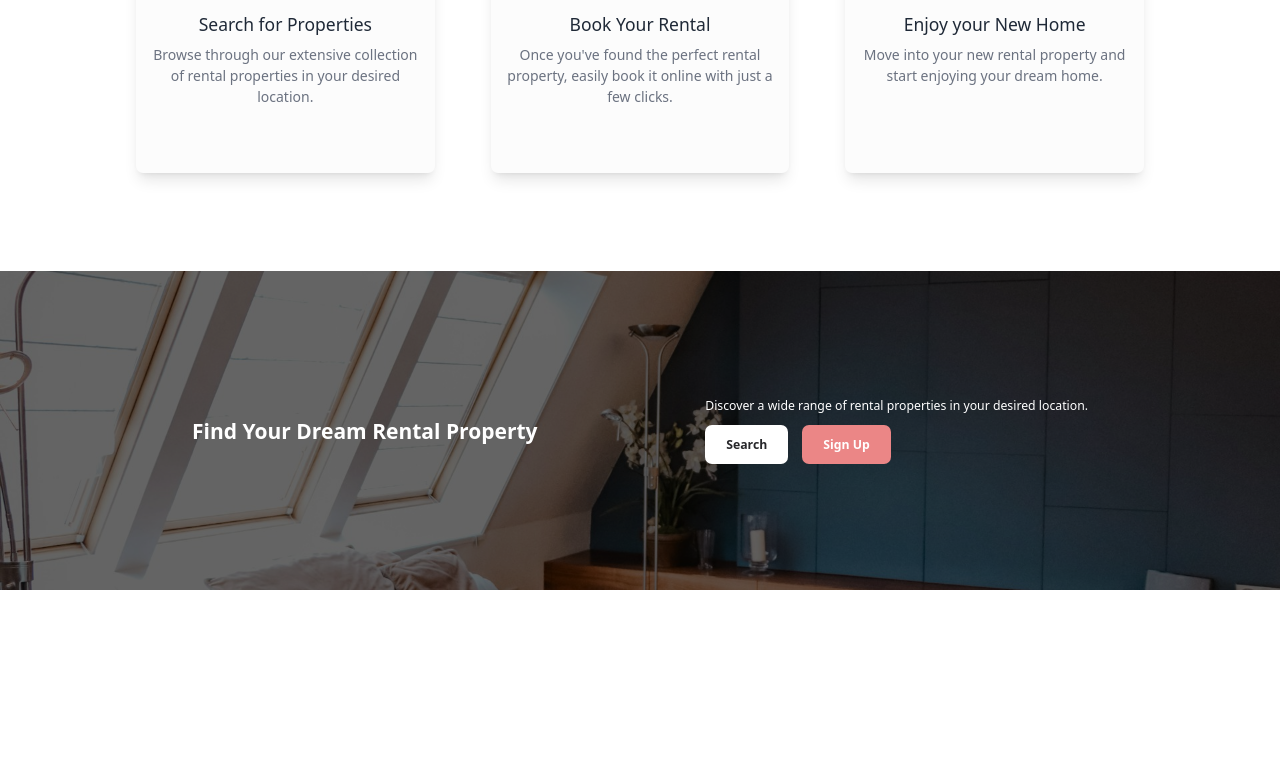
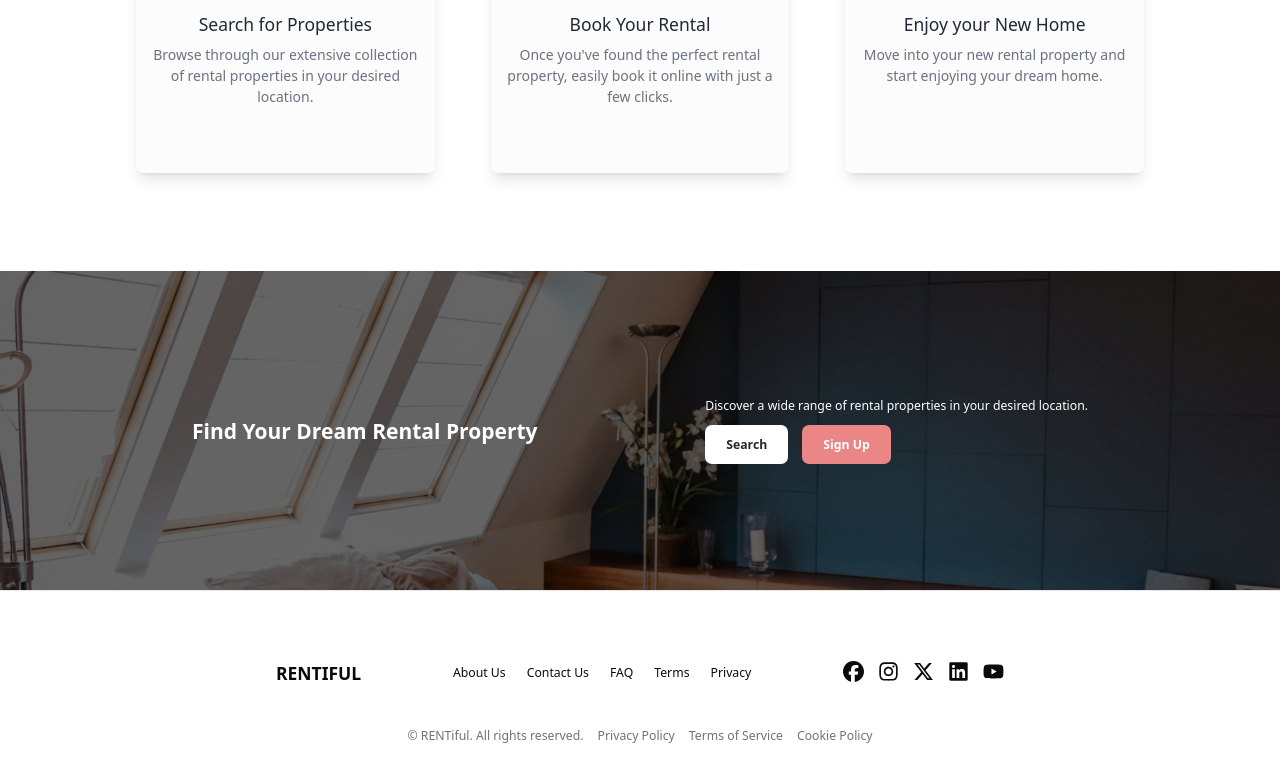
Before and after one commit to Rotaralexc/FullStack-RealEstateApp-AWS, a Next.js app in the folder client/: page /landing in a window 1280 px wide. Shown: the part 1781-2562 px from the top of the page. Before the commit the page ends 2371 px from the top, so only its background shows below. Built offline with nearby package versions, Linux system fonts and the light colour scheme; no server answers.

Commit message:
Implement Footer Section

```diff
--- /dev/null
+++ b/client/src/app/(nondashboard)/landing/FooterSection.tsx
@@ -0,0 +1,82 @@
+import Link from "next/link";
+import React from "react";
+import { FontAwesomeIcon } from "@fortawesome/react-fontawesome";
+import {
+  faFacebook,
+  faInstagram,
+  faXTwitter,
+  faLinkedin,
+  faYoutube,
+} from "@fortawesome/free-brands-svg-icons";
+
+const FooterSection = () => {
+  return (
+    <footer className="border-t border-gray-200 py-20">
+      <div className="max-w-4xl mx-auto px-6 sm:px-8">
+        <div className="flex flex-col md:flex-row justify-between items-center">
+          <div className="mb-4">
+            <Link href="/" className="text-xl font-bold" scroll={false}>
+              RENTIFUL
+            </Link>
+          </div>
+          <nav className="mb-4">
+            <ul className="flex space-x-6">
+              <li>
+                <Link href="/about">About Us</Link>
+              </li>
+              <li>
+                <Link href="/contact">Contact Us</Link>
+              </li>
+              <li>
+                <Link href="/faq">FAQ</Link>
+              </li>
+              <li>
+                <Link href="/terms">Terms</Link>
+              </li>
+              <li>
+                <Link href="/privacy">Privacy</Link>
+              </li>
+            </ul>
+          </nav>
+          <div className="flex space-x-4 mb-4">
+            <a
+              href="#"
+              aria-label="Facebook"
+              className="hover:text-primary-600"
+            >
+              <FontAwesomeIcon icon={faFacebook} className="h-6 w-6" />
+            </a>
+            <a
+              href="#"
+              aria-label="Instagram"
+              className="hover:text-primary-600"
+            >
+              <FontAwesomeIcon icon={faInstagram} className="h-6 w-6" />
+            </a>
+            <a href="#" aria-label="XTwitter" className="hover:text-primary-600">
+              <FontAwesomeIcon icon={faXTwitter} className="h-6 w-6" />
+            </a>
+            <a
+              href="#"
+              aria-label="Linkedin"
+              className="hover:text-primary-600"
+            >
+              <FontAwesomeIcon icon={faLinkedin} className="h-6 w-6" />
+            </a>
+            <a href="#" aria-label="Youtube" className="hover:text-primary-600">
+              <FontAwesomeIcon icon={faYoutube} className="h-6 w-6" />
+            </a>
+          </div>
+        </div>
+        <div className="mt-8 text-center text-sm text-gray-500 flex justify-center space-x-4">
+          <span>© RENTiful. All rights reserved.</span>
+          <Link href="/privacy">Privacy Policy</Link>
+          <Link href="/terms">Terms of Service</Link>
+          <Link href="/cookies">Cookie Policy</Link>
+        </div>
+      </div>
+    </footer>
+  );
+};
+
+export default FooterSection;
--- a/client/src/app/(nondashboard)/landing/page.tsx
+++ b/client/src/app/(nondashboard)/landing/page.tsx
@@ -3,6 +3,7 @@
 import FeaturesSection from './FeaturesSection'
 import DiscoverSection from './DiscoverSection'
 import CallToActionSection from './CallToActionSection'
+import FooterSection from './FooterSection'
 
 const Landing = () => {
   return (
@@ -11,6 +12,7 @@
       <FeaturesSection />
       <DiscoverSection />
       <CallToActionSection />
+      <FooterSection />
     </div>
   )
 }
```
Also changed, not shown: package.json (added, +7 -0 lines), 1 other file (tests, documents, lock files or other folders).
